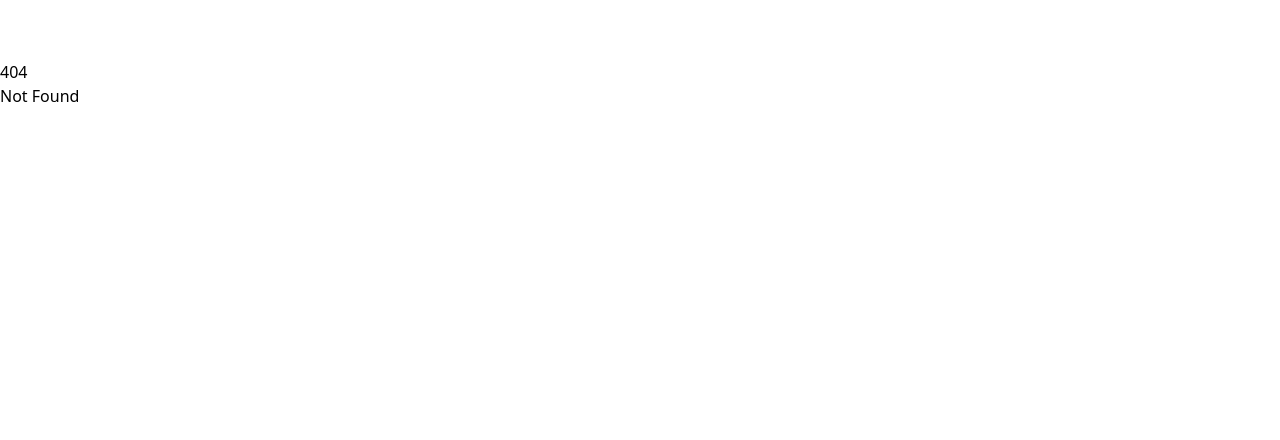
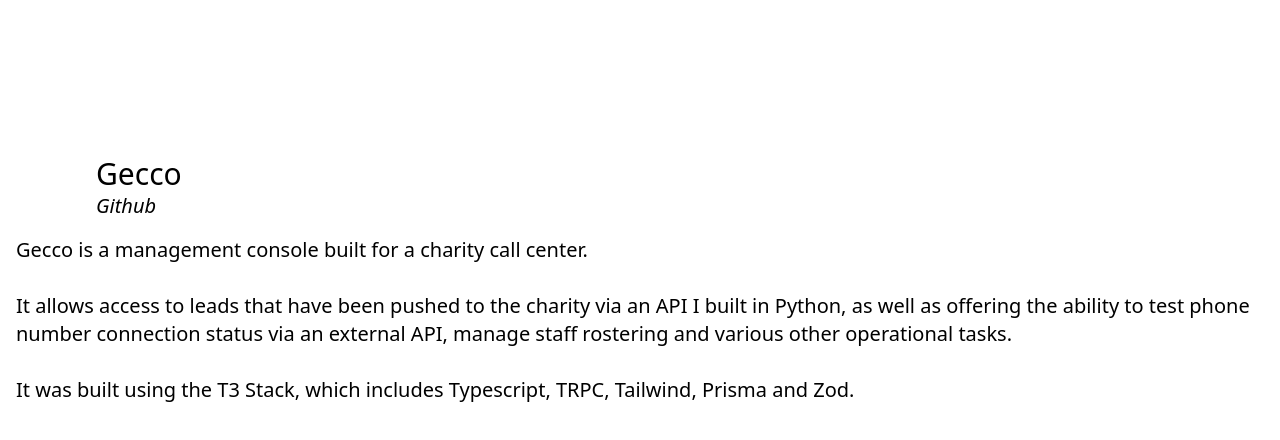
Before and after one commit to jesses-code-adventures/portfolio, a SvelteKit app: page /projects/gecco in a window 1280 px wide. Before the commit this address had no page. Shown: the top 440 px of the page. Built offline with nearby package versions, Linux system fonts and the light colour scheme.

Commit message:
feat: add rough project views, format text nicely in there

```diff
--- a/src/lib/ProjectView.svelte
+++ b/src/lib/ProjectView.svelte
@@ -10,15 +10,15 @@
     document.title = name;
 </script>
 
-<div>
-    <h1 class="text-3xl text-left pl-36">{name}</h1>
+<div class="pt-24 h-screen">
+    <h1 class="text-3xl text-left lg:pl-24">{name}</h1>
     {#if github_url}
-        <a href={github_url} class="text-3xl text-left pl-36 italic">View the code on github</a>
+        <a href={github_url} target="_blank" class="text-xl text-left lg:pl-24 italic">Github</a>
     {/if}
     <div class="grid grid-cols-1 sm:grid-cols-2 lg:grid-cols-3 xl:grid-cols-4 w-full justify-items-center items-center mx-auto gap-y-8">
         {#each images as image}
             {image}
         {/each}
     </div>
-    <div class="p-4 text-xl">{content}</div>
+    <div class="whitespace-pre-line p-4 text-xl">{content}</div>
 </div>
--- a/src/routes/+page.svelte
+++ b/src/routes/+page.svelte
@@ -5,14 +5,14 @@
 
 <div class="flex flex-col justify-between text-center">
     <div class="h-96 flex justify-between">
-        <div class="flex flex-col justify-end lg:h-2/5 lg:border-b-4 border-emerald-600 w-full">
+        <div class="flex flex-col justify-end lg:h-2/5 lg:border-b-4 border-stone-600 w-full">
             <h1 class="text-3xl lg:text-left lg:pl-36">Jesse Williams - Software Engineer</h1>
-            <Image src="GIVTEL HEADSHOTS-10_websize.jpg" tailwindClass="absolute right-20 sm:right-48 lg:right-20 top-20 object-scale-down rounded-full h-72 border-4 border-emerald-600" alt="Photo of jesse"/>
+            <Image src="GIVTEL HEADSHOTS-10_websize.jpg" tailwindClass="absolute right-20 sm:right-48 lg:right-20 top-20 object-scale-down rounded-full h-72 border-4 border-stone-600" alt="Photo of jesse"/>
         </div>
     </div>
     <h3 class="pb-4 text-xl">Projects</h3>
     <div class="grid grid-cols-1 sm:grid-cols-2 lg:grid-cols-3 xl:grid-cols-4 w-full justify-items-center items-center mx-auto gap-y-8">
-        <ProjectPreview name="Ableton V" description="Ableton version control. A CLI tool built in Rust." url="/projects/ableton-v/"/>
+        <ProjectPreview name="Ableton V" description="Ableton version control. A CLI tool built in Rust." url="/projects/ableton_v/"/>
         <ProjectPreview name="Gecco" description="A management console built for a charity call center. Integrates with Evergiving and enables many business workflows. Built using the T3 stack."url="/projects/gecco/"/>
         <ProjectPreview name="Kid Soma Website" description="An artist showcase website for a music project I am a part of. Built using Astro." url="/projects/kid_soma_website"/>
         <ProjectPreview name="MySQL Translate" description="Keep multiple mysql schema representations in sync with each other, and with the database. A CLI tool written in Rust." url="/projects/mysql_translate/"/>
--- a/src/routes/contact/+page.svelte
+++ b/src/routes/contact/+page.svelte
@@ -25,7 +25,7 @@
 	}
 </script>
 
-<div class="flex justify-evenly pt-32">
+<div class="flex justify-evenly pt-32 h-screen">
 	<form class="flex flex-col w-72 dark:border-stone-200 h-96 justify-evenly">
         <label for="name">Name</label>
 		<input id="name" class="dark:bg-stone-950 dark:border-stone-200 border-2 focus:shadow-glow" type="text" on:change={setName} />
--- /dev/null
+++ b/src/routes/projects/ableton_v/+page.svelte
@@ -0,0 +1,10 @@
+<script>
+    import ProjectView from "$lib/ProjectView.svelte";
+    const name = "Ableton-V";
+    const content = `Ableton-V is a CLI tool that's built in Rust, by the way.\n\nIt is a basic implementation of version control for Ableton sessions, and allows the user to trigger a save as action from the console while storing the session metadata in a Sqlite database.\n\nThe idea of this is to be able to work toward a git-like experience for Ableton.`
+    const github_url = "https://github.com/jesses-code-adventures/ableton-v"
+    /** @type {Array<import('$lib/Image.svelte')>} */
+    const images = [];
+</script>
+
+<ProjectView name={name} content={content}  github_url={github_url} images={images} />
--- /dev/null
+++ b/src/routes/projects/gecco/+page.svelte
@@ -0,0 +1,10 @@
+<script>
+    import ProjectView from "$lib/ProjectView.svelte";
+    const name = "Gecco";
+    const content = `Gecco is a management console built for a charity call center.\n\nIt allows access to leads that have been pushed to the charity via an API I built in Python, as well as offering the ability to test phone number connection status via an external API, manage staff rostering and various other operational tasks.\n\nIt was built using the T3 Stack, which includes Typescript, TRPC, Tailwind, Prisma and Zod.`;
+    const github_url = "https://github.com/jesses-code-adventures/gecco"
+    /** @type {Array<import('$lib/Image.svelte')>} */
+    const images = [];
+</script>
+
+<ProjectView name={name} content={content}  github_url={github_url} images={images} />
--- /dev/null
+++ b/src/routes/projects/kid_soma_website/+page.svelte
@@ -0,0 +1,10 @@
+<script>
+    import ProjectView from "$lib/ProjectView.svelte";
+    const name = "Kid Soma Artist Website";
+    const content = `Kid Soma is a musician based in Sydney who I frequently collaborate with.\n\nI built this website for him using Astro and TailwindCSS.\n\nIt is hosted on Vercel.`;
+    const github_url = "https://github.com/jesses-code-adventures/kid-soma-website"
+    /** @type {Array<import('$lib/Image.svelte')>} */
+    const images = [];
+</script>
+
+<ProjectView name={name} content={content}  github_url={github_url} images={images} />
--- a/src/routes/projects/mysql_translate/+page.svelte
+++ b/src/routes/projects/mysql_translate/+page.svelte
@@ -1,8 +1,10 @@
 <script>
     import ProjectView from "$lib/ProjectView.svelte";
     const name = "MySQL Translate";
-    const content = `MySQL Translate is a CLI tool built in Rust. It is designed to keep multiple representations of a MySQL schema in sync with each other, and with the database. It is designed to be used to be able to quickly iterate on database schemas in multiple production environments, and is currently used in production at Givtel.`;
+    const content = `MySQL Translate is a CLI tool that's built in Rust, but the way.\n\nIt is designed to keep multiple representations of a MySQL schema in sync with each other, and with the database.\n\nIt is designed to be used to be able to quickly iterate on database schemas in multiple production environments, and is currently used at Givetel.`;
     const github_url = "https://github.com/jesses-code-adventures/mysql_translate"
+    /** @type {Array<import('$lib/Image.svelte')>} */
+    const images = [];
 </script>
 
-<ProjectView name={name} content={content}  github_url={github_url} images={[]} />
+<ProjectView name={name} content={content}  github_url={github_url} images={images} />
```
